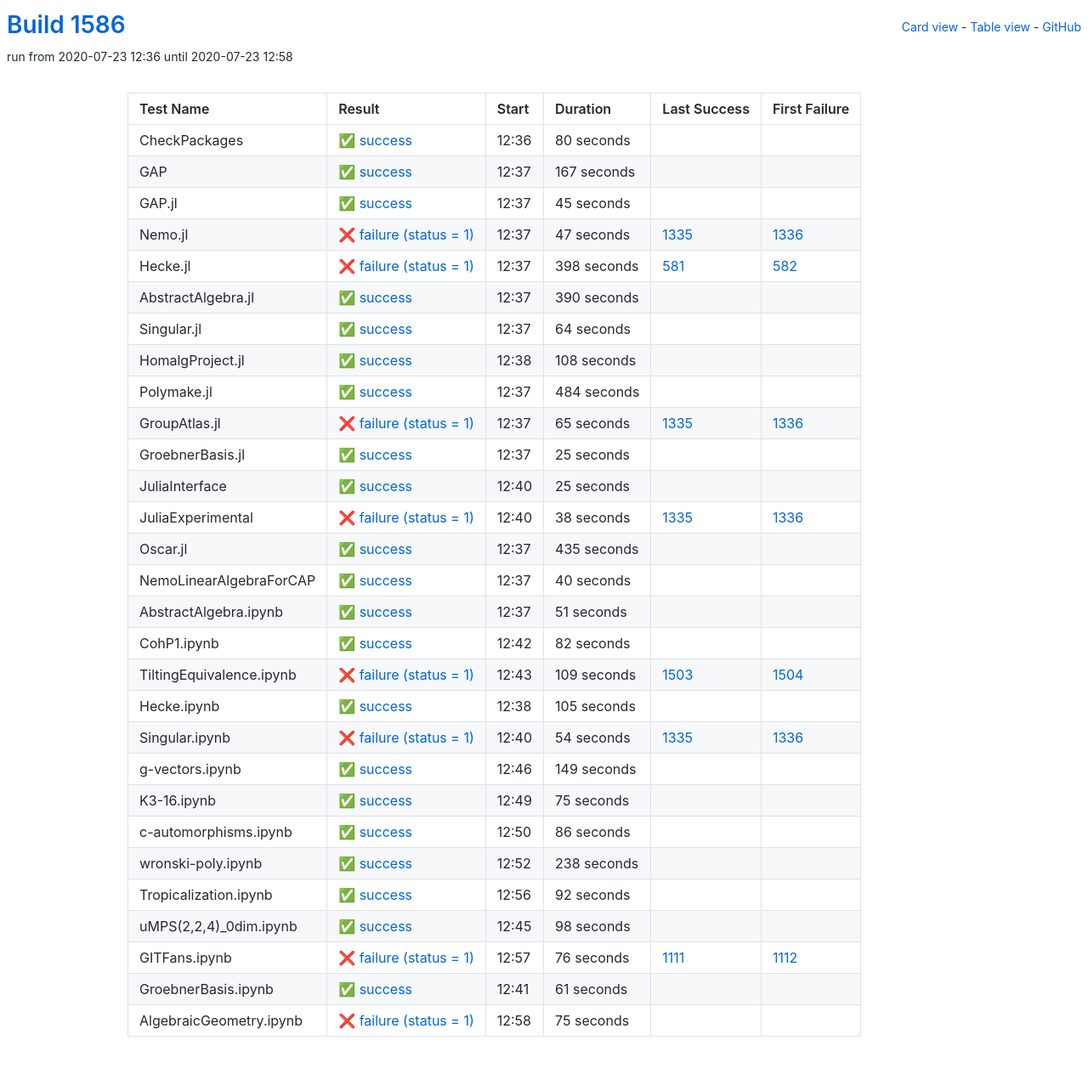
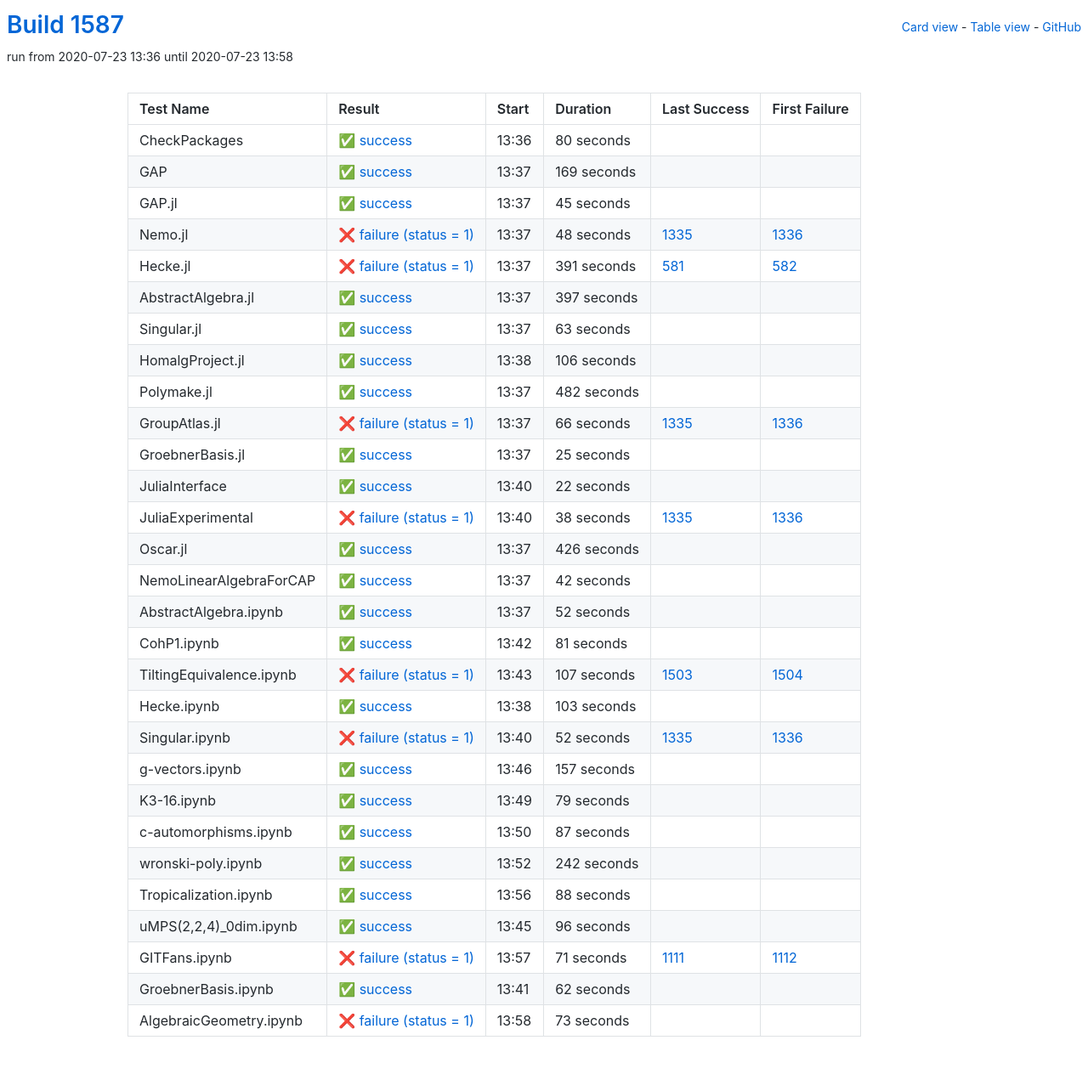
Before and after one commit to oscar-system/oscar-ci-status-1.4, a Jekyll site: the page built from table.html, in a window 1280 px wide. Shown: the whole page at 85% size. Built offline with Jekyll 4.4.1, drawn with Linux system fonts in a browser that asks for light colours.

Commit message:
Build #1587

```diff
--- a/_data/ci.yml
+++ b/_data/ci.yml
@@ -1,6 +1,6 @@
 ---
-build: 1586
-build_url: https://oscarci.mathematik.uni-kl.de/job/oscar-julia-1.4/1586/
+build: 1587
+build_url: https://oscarci.mathematik.uni-kl.de/job/oscar-julia-1.4/1587/
 job: oscar-julia-1.4
 organization: oscar-system
 repo: oscar-ci-status-1.4
@@ -8,8 +8,8 @@ repourl: https://github.com/oscar-system/oscar-ci-status-1.4
 tests:
 - name: CheckPackages
   id: checkpackages
-  log: https://oscarci.mathematik.uni-kl.de/job/oscar-julia-1.4/1586/artifact/logs/build-1586/CheckPackages.log
-  start: 2020-07-23 12:36
+  log: https://oscarci.mathematik.uni-kl.de/job/oscar-julia-1.4/1587/artifact/logs/build-1587/CheckPackages.log
+  start: 2020-07-23 13:36
   success: true
   exitcode: 0
   status: success
@@ -20,20 +20,20 @@ tests:
   first_failure_url:
 - name: GAP
   id: gap
-  log: https://oscarci.mathematik.uni-kl.de/job/oscar-julia-1.4/1586/artifact/logs/build-1586/GAP.log
-  start: 2020-07-23 12:37
+  log: https://oscarci.mathematik.uni-kl.de/job/oscar-julia-1.4/1587/artifact/logs/build-1587/GAP.log
+  start: 2020-07-23 13:37
   success: true
   exitcode: 0
   status: success
-  duration: 167
+  duration: 169
   last_success: false
   last_success_url:
   first_failure: false
   first_failure_url:
 - name: GAP.jl
   id: gap-jl
-  log: https://oscarci.mathematik.uni-kl.de/job/oscar-julia-1.4/1586/artifact/logs/build-1586/GAP.jl.log
-  start: 2020-07-23 12:37
+  log: https://oscarci.mathematik.uni-kl.de/job/oscar-julia-1.4/1587/artifact/logs/build-1587/GAP.jl.log
+  start: 2020-07-23 13:37
   success: true
   exitcode: 0
   status: success
@@ -44,92 +44,92 @@ tests:
   first_failure_url:
 - name: Nemo.jl
   id: nemo-jl
-  log: https://oscarci.mathematik.uni-kl.de/job/oscar-julia-1.4/1586/artifact/logs/build-1586/Nemo.jl.log
-  start: 2020-07-23 12:37
+  log: https://oscarci.mathematik.uni-kl.de/job/oscar-julia-1.4/1587/artifact/logs/build-1587/Nemo.jl.log
+  start: 2020-07-23 13:37
   success: false
   exitcode: 1
   status: failure
-  duration: 47
+  duration: 48
   last_success: 1335
   last_success_url: https://oscarci.mathematik.uni-kl.de/job/oscar-julia-1.4/1335/
   first_failure: 1336
   first_failure_url: https://oscarci.mathematik.uni-kl.de/job/oscar-julia-1.4/1336/
 - name: Hecke.jl
   id: hecke-jl
-  log: https://oscarci.mathematik.uni-kl.de/job/oscar-julia-1.4/1586/artifact/logs/build-1586/Hecke.jl.log
-  start: 2020-07-23 12:37
+  log: https://oscarci.mathematik.uni-kl.de/job/oscar-julia-1.4/1587/artifact/logs/build-1587/Hecke.jl.log
+  start: 2020-07-23 13:37
   success: false
   exitcode: 1
   status: failure
-  duration: 398
+  duration: 391
   last_success: 581
   last_success_url: https://oscarci.mathematik.uni-kl.de/job/oscar-julia-1.4/581/
   first_failure: 582
   first_failure_url: https://oscarci.mathematik.uni-kl.de/job/oscar-julia-1.4/582/
 - name: AbstractAlgebra.jl
   id: abstractalgebra-jl
-  log: https://oscarci.mathematik.uni-kl.de/job/oscar-julia-1.4/1586/artifact/logs/build-1586/AbstractAlgebra.jl.log
-  start: 2020-07-23 12:37
+  log: https://oscarci.mathematik.uni-kl.de/job/oscar-julia-1.4/1587/artifact/logs/build-1587/AbstractAlgebra.jl.log
+  start: 2020-07-23 13:37
   success: true
   exitcode: 0
   status: success
-  duration: 390
+  duration: 397
   last_success: false
   last_success_url:
   first_failure: false
   first_failure_url:
 - name: Singular.jl
   id: singular-jl
-  log: https://oscarci.mathematik.uni-kl.de/job/oscar-julia-1.4/1586/artifact/logs/build-1586/Singular.jl.log
-  start: 2020-07-23 12:37
+  log: https://oscarci.mathematik.uni-kl.de/job/oscar-julia-1.4/1587/artifact/logs/build-1587/Singular.jl.log
+  start: 2020-07-23 13:37
   success: true
   exitcode: 0
   status: success
-  duration: 64
+  duration: 63
   last_success: false
   last_success_url:
   first_failure: false
   first_failure_url:
 - name: HomalgProject.jl
   id: homalgproject-jl
-  log: https://oscarci.mathematik.uni-kl.de/job/oscar-julia-1.4/1586/artifact/logs/build-1586/HomalgProject.jl.log
-  start: 2020-07-23 12:38
+  log: https://oscarci.mathematik.uni-kl.de/job/oscar-julia-1.4/1587/artifact/logs/build-1587/HomalgProject.jl.log
+  start: 2020-07-23 13:38
   success: true
   exitcode: 0
   status: success
-  duration: 108
+  duration: 106
   last_success: false
   last_success_url:
   first_failure: false
   first_failure_url:
 - name: Polymake.jl
   id: polymake-jl
-  log: https://oscarci.mathematik.uni-kl.de/job/oscar-julia-1.4/1586/artifact/logs/build-1586/Polymake.jl.log
-  start: 2020-07-23 12:37
+  log: https://oscarci.mathematik.uni-kl.de/job/oscar-julia-1.4/1587/artifact/logs/build-1587/Polymake.jl.log
+  start: 2020-07-23 13:37
   success: true
   exitcode: 0
   status: success
-  duration: 484
+  duration: 482
   last_success: false
   last_success_url:
   first_failure: false
   first_failure_url:
 - name: GroupAtlas.jl
   id: groupatlas-jl
-  log: https://oscarci.mathematik.uni-kl.de/job/oscar-julia-1.4/1586/artifact/logs/build-1586/GroupAtlas.jl.log
-  start: 2020-07-23 12:37
+  log: https://oscarci.mathematik.uni-kl.de/job/oscar-julia-1.4/1587/artifact/logs/build-1587/GroupAtlas.jl.log
+  start: 2020-07-23 13:37
   success: false
   exitcode: 1
   status: failure
-  duration: 65
+  duration: 66
   last_success: 1335
   last_success_url: https://oscarci.mathematik.uni-kl.de/job/oscar-julia-1.4/1335/
   first_failure: 1336
   first_failure_url: https://oscarci.mathematik.uni-kl.de/job/oscar-julia-1.4/1336/
 - name: GroebnerBasis.jl
   id: groebnerbasis-jl
-  log: https://oscarci.mathematik.uni-kl.de/job/oscar-julia-1.4/1586/artifact/logs/build-1586/GroebnerBasis.jl.log
-  start: 2020-07-23 12:37
+  log: https://oscarci.mathematik.uni-kl.de/job/oscar-julia-1.4/1587/artifact/logs/build-1587/GroebnerBasis.jl.log
+  start: 2020-07-23 13:37
   success: true
   exitcode: 0
   status: success
@@ -140,20 +140,20 @@ tests:
   first_failure_url:
 - name: JuliaInterface
   id: juliainterface
-  log: https://oscarci.mathematik.uni-kl.de/job/oscar-julia-1.4/1586/artifact/logs/build-1586/JuliaInterface.log
-  start: 2020-07-23 12:40
+  log: https://oscarci.mathematik.uni-kl.de/job/oscar-julia-1.4/1587/artifact/logs/build-1587/JuliaInterface.log
+  start: 2020-07-23 13:40
   success: true
   exitcode: 0
   status: success
-  duration: 25
+  duration: 22
   last_success: false
   last_success_url:
   first_failure: false
   first_failure_url:
 - name: JuliaExperimental
   id: juliaexperimental
-  log: https://oscarci.mathematik.uni-kl.de/job/oscar-julia-1.4/1586/artifact/logs/build-1586/JuliaExperimental.log
-  start: 2020-07-23 12:40
+  log: https://oscarci.mathematik.uni-kl.de/job/oscar-julia-1.4/1587/artifact/logs/build-1587/JuliaExperimental.log
+  start: 2020-07-23 13:40
   success: false
   exitcode: 1
   status: failure
@@ -164,192 +164,192 @@ tests:
   first_failure_url: https://oscarci.mathematik.uni-kl.de/job/oscar-julia-1.4/1336/
 - name: Oscar.jl
   id: oscar-jl
-  log: https://oscarci.mathematik.uni-kl.de/job/oscar-julia-1.4/1586/artifact/logs/build-1586/Oscar.jl.log
-  start: 2020-07-23 12:37
+  log: https://oscarci.mathematik.uni-kl.de/job/oscar-julia-1.4/1587/artifact/logs/build-1587/Oscar.jl.log
+  start: 2020-07-23 13:37
   success: true
   exitcode: 0
   status: success
-  duration: 435
+  duration: 426
   last_success: false
   last_success_url:
   first_failure: false
   first_failure_url:
 - name: NemoLinearAlgebraForCAP
   id: nemolinearalgebraforcap
-  log: https://oscarci.mathematik.uni-kl.de/job/oscar-julia-1.4/1586/artifact/logs/build-1586/NemoLinearAlgebraForCAP.log
-  start: 2020-07-23 12:37
+  log: https://oscarci.mathematik.uni-kl.de/job/oscar-julia-1.4/1587/artifact/logs/build-1587/NemoLinearAlgebraForCAP.log
+  start: 2020-07-23 13:37
   success: true
   exitcode: 0
   status: success
-  duration: 40
+  duration: 42
   last_success: false
   last_success_url:
   first_failure: false
   first_failure_url:
 - name: AbstractAlgebra.ipynb
   id: abstractalgebra-ipynb
-  log: https://oscarci.mathematik.uni-kl.de/job/oscar-julia-1.4/1586/artifact/logs/build-1586/AbstractAlgebra.ipynb.log
-  start: 2020-07-23 12:37
+  log: https://oscarci.mathematik.uni-kl.de/job/oscar-julia-1.4/1587/artifact/logs/build-1587/AbstractAlgebra.ipynb.log
+  start: 2020-07-23 13:37
   success: true
   exitcode: 0
   status: success
-  duration: 51
+  duration: 52
   last_success: false
   last_success_url:
   first_failure: false
   first_failure_url:
 - name: CohP1.ipynb
   id: cohp1-ipynb
-  log: https://oscarci.mathematik.uni-kl.de/job/oscar-julia-1.4/1586/artifact/logs/build-1586/CohP1.ipynb.log
-  start: 2020-07-23 12:42
+  log: https://oscarci.mathematik.uni-kl.de/job/oscar-julia-1.4/1587/artifact/logs/build-1587/CohP1.ipynb.log
+  start: 2020-07-23 13:42
   success: true
   exitcode: 0
   status: success
-  duration: 82
+  duration: 81
   last_success: false
   last_success_url:
   first_failure: false
   first_failure_url:
 - name: TiltingEquivalence.ipynb
   id: tiltingequivalence-ipynb
-  log: https://oscarci.mathematik.uni-kl.de/job/oscar-julia-1.4/1586/artifact/logs/build-1586/TiltingEquivalence.ipynb.log
-  start: 2020-07-23 12:43
+  log: https://oscarci.mathematik.uni-kl.de/job/oscar-julia-1.4/1587/artifact/logs/build-1587/TiltingEquivalence.ipynb.log
+  start: 2020-07-23 13:43
   success: false
   exitcode: 1
   status: failure
-  duration: 109
+  duration: 107
   last_success: 1503
   last_success_url: https://oscarci.mathematik.uni-kl.de/job/oscar-julia-1.4/1503/
   first_failure: 1504
   first_failure_url: https://oscarci.mathematik.uni-kl.de/job/oscar-julia-1.4/1504/
 - name: Hecke.ipynb
   id: hecke-ipynb
-  log: https://oscarci.mathematik.uni-kl.de/job/oscar-julia-1.4/1586/artifact/logs/build-1586/Hecke.ipynb.log
-  start: 2020-07-23 12:38
+  log: https://oscarci.mathematik.uni-kl.de/job/oscar-julia-1.4/1587/artifact/logs/build-1587/Hecke.ipynb.log
+  start: 2020-07-23 13:38
   success: true
   exitcode: 0
   status: success
-  duration: 105
+  duration: 103
   last_success: false
   last_success_url:
   first_failure: false
   first_failure_url:
 - name: Singular.ipynb
   id: singular-ipynb
-  log: https://oscarci.mathematik.uni-kl.de/job/oscar-julia-1.4/1586/artifact/logs/build-1586/Singular.ipynb.log
-  start: 2020-07-23 12:40
+  log: https://oscarci.mathematik.uni-kl.de/job/oscar-julia-1.4/1587/artifact/logs/build-1587/Singular.ipynb.log
+  start: 2020-07-23 13:40
   success: false
   exitcode: 1
   status: failure
-  duration: 54
+  duration: 52
   last_success: 1335
   last_success_url: https://oscarci.mathematik.uni-kl.de/job/oscar-julia-1.4/1335/
   first_failure: 1336
   first_failure_url: https://oscarci.mathematik.uni-kl.de/job/oscar-julia-1.4/1336/
 - name: g-vectors.ipynb
   id: g-vectors-ipynb
-  log: https://oscarci.mathematik.uni-kl.de/job/oscar-julia-1.4/1586/artifact/logs/build-1586/g-vectors.ipynb.log
-  start: 2020-07-23 12:46
+  log: https://oscarci.mathematik.uni-kl.de/job/oscar-julia-1.4/1587/artifact/logs/build-1587/g-vectors.ipynb.log
+  start: 2020-07-23 13:46
   success: true
   exitcode: 0
   status: success
-  duration: 149
+  duration: 157
   last_success: false
   last_success_url:
   first_failure: false
   first_failure_url:
 - name: K3-16.ipynb
   id: k3-16-ipynb
-  log: https://oscarci.mathematik.uni-kl.de/job/oscar-julia-1.4/1586/artifact/logs/build-1586/K3-16.ipynb.log
-  start: 2020-07-23 12:49
+  log: https://oscarci.mathematik.uni-kl.de/job/oscar-julia-1.4/1587/artifact/logs/build-1587/K3-16.ipynb.log
+  start: 2020-07-23 13:49
   success: true
   exitcode: 0
   status: success
-  duration: 75
+  duration: 79
   last_success: false
   last_success_url:
   first_failure: false
   first_failure_url:
 - name: c-automorphisms.ipynb
   id: c-automorphisms-ipynb
-  log: https://oscarci.mathematik.uni-kl.de/job/oscar-julia-1.4/1586/artifact/logs/build-1586/c-automorphisms.ipynb.log
-  start: 2020-07-23 12:50
+  log: https://oscarci.mathematik.uni-kl.de/job/oscar-julia-1.4/1587/artifact/logs/build-1587/c-automorphisms.ipynb.log
+  start: 2020-07-23 13:50
   success: true
   exitcode: 0
   status: success
-  duration: 86
+  duration: 87
   last_success: false
   last_success_url:
   first_failure: false
   first_failure_url:
 - name: wronski-poly.ipynb
   id: wronski-poly-ipynb
-  log: https://oscarci.mathematik.uni-kl.de/job/oscar-julia-1.4/1586/artifact/logs/build-1586/wronski-poly.ipynb.log
-  start: 2020-07-23 12:52
+  log: https://oscarci.mathematik.uni-kl.de/job/oscar-julia-1.4/1587/artifact/logs/build-1587/wronski-poly.ipynb.log
+  start: 2020-07-23 13:52
   success: true
   exitcode: 0
   status: success
-  duration: 238
+  duration: 242
   last_success: false
   last_success_url:
   first_failure: false
   first_failure_url:
 - name: Tropicalization.ipynb
   id: tropicalization-ipynb
-  log: https://oscarci.mathematik.uni-kl.de/job/oscar-julia-1.4/1586/artifact/logs/build-1586/Tropicalization.ipynb.log
-  start: 2020-07-23 12:56
+  log: https://oscarci.mathematik.uni-kl.de/job/oscar-julia-1.4/1587/artifact/logs/build-1587/Tropicalization.ipynb.log
+  start: 2020-07-23 13:56
   success: true
   exitcode: 0
   status: success
-  duration: 92
+  duration: 88
   last_success: false
   last_success_url:
   first_failure: false
   first_failure_url:
 - name: uMPS(2,2,4)_0dim.ipynb
   id: umps-2-2-4-0dim-ipynb
-  log: https://oscarci.mathematik.uni-kl.de/job/oscar-julia-1.4/1586/artifact/logs/build-1586/uMPS-2-2-4-_0dim.ipynb.log
-  start: 2020-07-23 12:45
+  log: https://oscarci.mathematik.uni-kl.de/job/oscar-julia-1.4/1587/artifact/logs/build-1587/uMPS-2-2-4-_0dim.ipynb.log
+  start: 2020-07-23 13:45
   success: true
   exitcode: 0
   status: success
-  duration: 98
+  duration: 96
   last_success: false
   last_success_url:
   first_failure: false
   first_failure_url:
 - name: GITFans.ipynb
   id: gitfans-ipynb
-  log: https://oscarci.mathematik.uni-kl.de/job/oscar-julia-1.4/1586/artifact/logs/build-1586/GITFans.ipynb.log
-  start: 2020-07-23 12:57
+  log: https://oscarci.mathematik.uni-kl.de/job/oscar-julia-1.4/1587/artifact/logs/build-1587/GITFans.ipynb.log
+  start: 2020-07-23 13:57
   success: false
   exitcode: 1
   status: failure
-  duration: 76
+  duration: 71
   last_success: 1111
   last_success_url: https://oscarci.mathematik.uni-kl.de/job/oscar-julia-1.4/1111/
   first_failure: 1112
   first_failure_url: https://oscarci.mathematik.uni-kl.de/job/oscar-julia-1.4/1112/
 - name: GroebnerBasis.ipynb
   id: groebnerbasis-ipynb
-  log: https://oscarci.mathematik.uni-kl.de/job/oscar-julia-1.4/1586/artifact/logs/build-1586/GroebnerBasis.ipynb.log
-  start: 2020-07-23 12:41
+  log: https://oscarci.mathematik.uni-kl.de/job/oscar-julia-1.4/1587/artifact/logs/build-1587/GroebnerBasis.ipynb.log
+  start: 2020-07-23 13:41
   success: true
   exitcode: 0
   status: success
-  duration: 61
+  duration: 62
   last_success: false
   last_success_url:
   first_failure: false
   first_failure_url:
 - name: AlgebraicGeometry.ipynb
   id: algebraicgeometry-ipynb
-  log: https://oscarci.mathematik.uni-kl.de/job/oscar-julia-1.4/1586/artifact/logs/build-1586/AlgebraicGeometry.ipynb.log
-  start: 2020-07-23 12:58
+  log: https://oscarci.mathematik.uni-kl.de/job/oscar-julia-1.4/1587/artifact/logs/build-1587/AlgebraicGeometry.ipynb.log
+  start: 2020-07-23 13:58
   success: false
   exitcode: 1
   status: failure
-  duration: 75
+  duration: 73
   last_success: false
   last_success_url:
   first_failure: false
```
Also changed, not shown: README.md.
